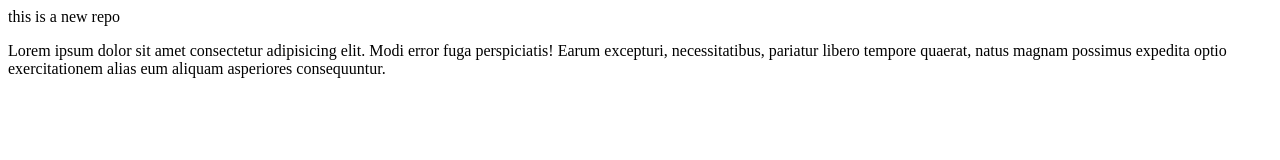
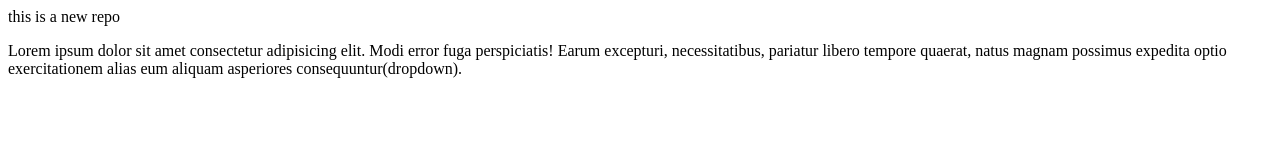
Before and after one commit to Muskan0330/localrepo, a plain HTML site: page index.html in a window 1280 px wide. Drawn offline with Linux system fonts and the light colour scheme.

```diff
--- a/index.html
+++ b/index.html
@@ -1,2 +1,2 @@
 <p> this is a new repo</p>
-<p>Lorem ipsum dolor sit amet consectetur adipisicing elit. Modi error fuga perspiciatis! Earum excepturi, necessitatibus, pariatur libero tempore quaerat, natus magnam possimus expedita optio exercitationem alias eum aliquam asperiores consequuntur.</p>
+<p>Lorem ipsum dolor sit amet consectetur adipisicing elit. Modi error fuga perspiciatis! Earum excepturi, necessitatibus, pariatur libero tempore quaerat, natus magnam possimus expedita optio exercitationem alias eum aliquam asperiores consequuntur(dropdown).</p>
```
